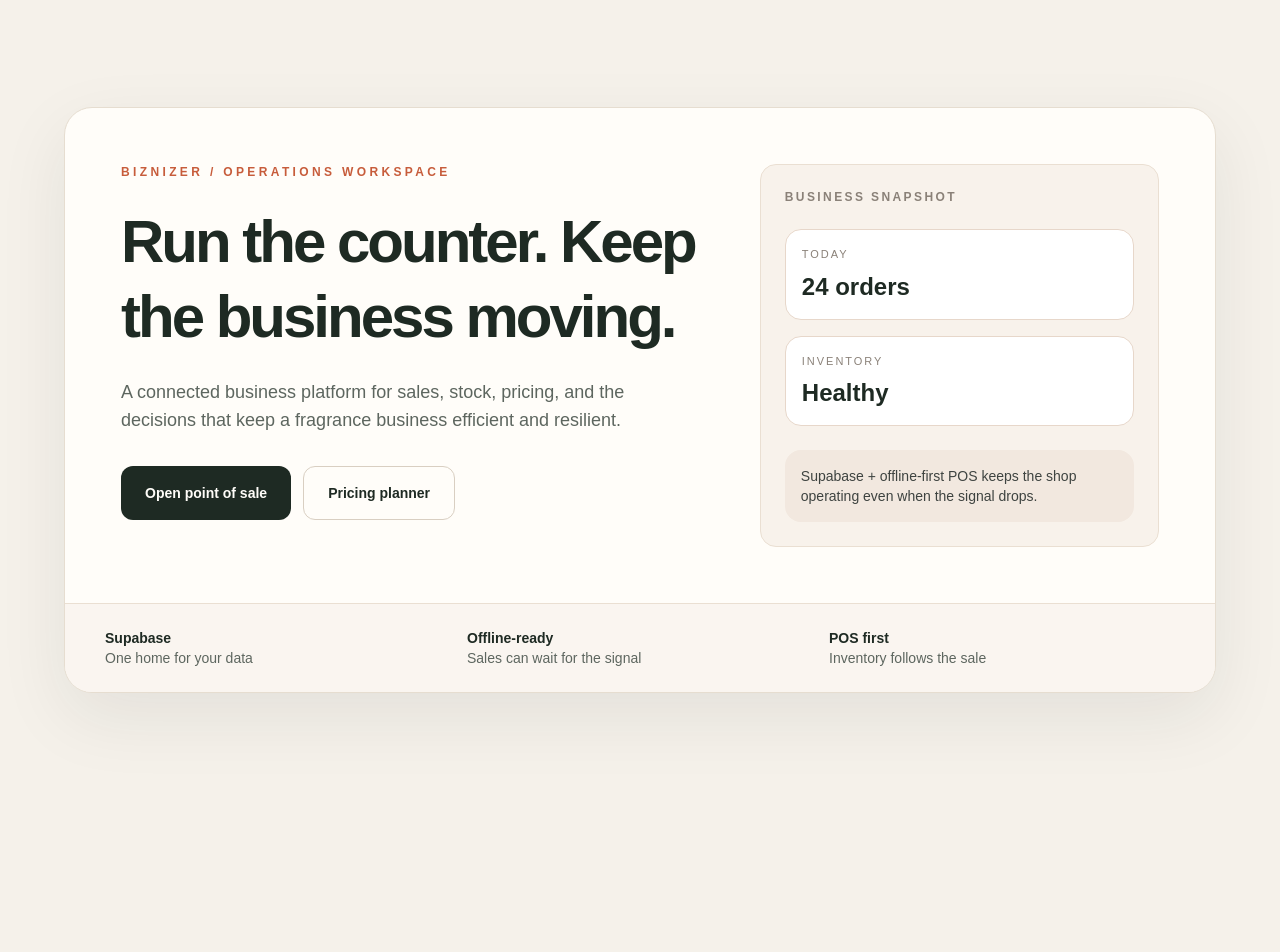
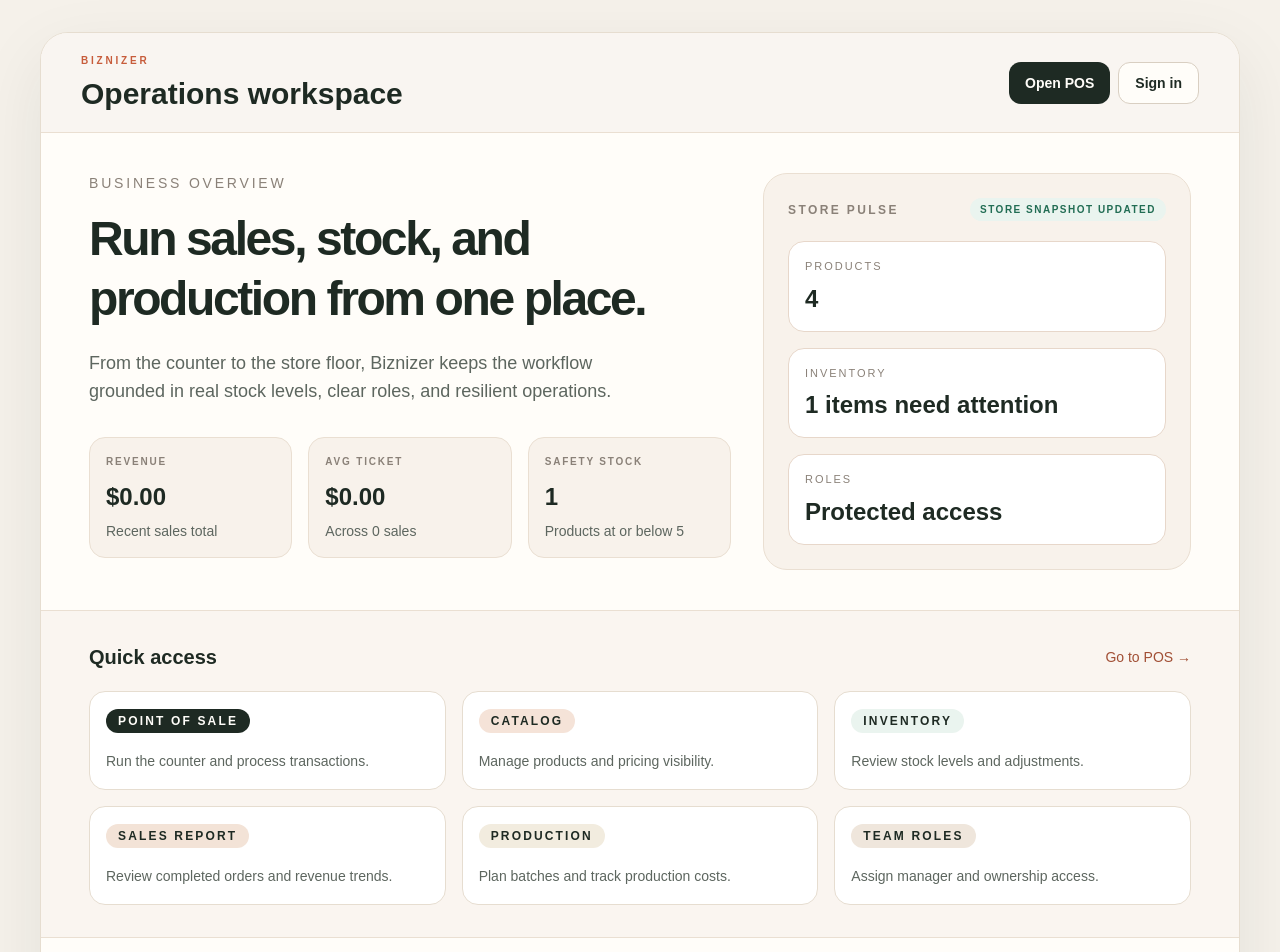
Before and after one commit to achkelvin/biznizer, a Next.js app: page / in a window 1280 px wide. Shown: the top 952 px of the page. Before the commit the page ends 800 px from the top, so only its background shows below. Built offline with nearby package versions, Linux system fonts and the light colour scheme; no server answers.

Commit message:
feat: enhance inventory and dashboard pages with improved layout and styling; add recent sales and store data summary

```diff
--- a/src/app/inventory/page.tsx
+++ b/src/app/inventory/page.tsx
@@ -74,31 +74,105 @@
           </>
         }
       />
-      <div className="mx-auto grid max-w-7xl gap-6 p-6 sm:p-10 lg:grid-cols-[1fr_360px]">
-        <section>
-          <div className="mb-6 flex items-end justify-between"><div><p className="text-sm text-[#69736b]">Current stock</p><h2 className="mt-1 text-3xl font-semibold tracking-tight">Inventory overview</h2></div><span className="text-sm text-[#69736b]">{status}</span></div>
-          <div className="mb-5 border border-[#d8d4ca] bg-[#fffdf8] p-4 text-sm text-[#69736b]">Low stock alert: {lowStock.length} product(s) at 5 or below.</div>
-          <div className="overflow-hidden border border-[#d8d4ca] bg-[#fffdf8]">
-            <div className="grid grid-cols-[1fr_100px_120px] border-b border-[#d8d4ca] px-5 py-3 text-xs font-bold uppercase tracking-[0.14em] text-[#69736b]"><span>Product</span><span>Stock</span><span className="text-right">Status</span></div>
-            {products.length === 0 ? <p className="p-8 text-sm text-[#69736b]">No products in inventory yet.</p> : products.map((product) => <div className="grid grid-cols-[1fr_100px_120px] items-center border-b border-[#eee9df] px-5 py-4 last:border-0" key={product.id}><div><p className="font-semibold">{product.name}</p></div><span className="text-sm text-[#69736b]">{product.stock}</span><span className={`text-right text-sm font-semibold ${product.stock <= 5 ? "text-[#c75c3b]" : "text-[#3d7457]"}`}>{product.stock <= 5 ? "Low" : "Healthy"}</span></div>)}
+
+      <div className="mx-auto grid max-w-7xl gap-6 p-6 sm:p-10 lg:grid-cols-[1.2fr_360px]">
+        <section className="surface p-5 sm:p-6">
+          <div className="mb-5 flex items-end justify-between gap-4">
+            <div>
+              <p className="text-sm text-[#5d665f]">Current stock</p>
+              <h2 className="mt-1 text-3xl font-semibold tracking-tight text-[#1e2a23]">Inventory overview</h2>
+            </div>
+            <span className="rounded-full bg-[#f5e3d8] px-2.5 py-1 text-xs font-medium text-[#a14f35]">{status}</span>
           </div>
-          <div className="mt-8 border border-[#d8d4ca] bg-[#fffdf8] p-6">
-            <h3 className="text-xl font-semibold">Recent inventory movements</h3>
+
+          <div className="mb-5 rounded-2xl border border-[#eadfd2] bg-[#f8f2eb] p-4 text-sm text-[#5d665f]">
+            Low stock alert: <span className="font-semibold text-[#a14f35]">{lowStock.length} product(s)</span> at 5 or below.
+          </div>
+
+          <div className="overflow-hidden rounded-2xl border border-[#e6ddd0] bg-[#fffdf9]">
+            <div className="grid grid-cols-[1fr_100px_120px] border-b border-[#e6ddd0] bg-[#faf5f0] px-5 py-3 text-[11px] font-bold uppercase tracking-[0.18em] text-[#5d665f]">
+              <span>Product</span>
+              <span>Stock</span>
+              <span className="text-right">Status</span>
+            </div>
+
+            {products.length === 0 ? (
+              <p className="p-8 text-sm text-[#5d665f]">No products in inventory yet.</p>
+            ) : (
+              products.map((product) => (
+                <div className="grid grid-cols-[1fr_100px_120px] items-center border-b border-[#efe8e1] px-5 py-4 last:border-0" key={product.id}>
+                  <div>
+                    <p className="font-semibold text-[#1e2a23]">{product.name}</p>
+                  </div>
+                  <span className="text-sm text-[#5d665f]">{product.stock}</span>
+                  <span className={`text-right text-sm font-semibold ${product.stock <= 5 ? "text-[#c75c3b]" : "text-[#226d54]"}`}>
+                    {product.stock <= 5 ? "Low" : "Healthy"}
+                  </span>
+                </div>
+              ))
+            )}
+          </div>
+
+          <div className="mt-8 rounded-2xl border border-[#e6ddd0] bg-[#fffdf9] p-5 sm:p-6">
+            <h3 className="text-xl font-semibold text-[#1e2a23]">Recent inventory movements</h3>
             <div className="mt-4 space-y-3">
-              {movements.length === 0 ? <p className="text-sm text-[#69736b]">No adjustments recorded yet.</p> : movements.map((movement) => <div className="flex items-center justify-between gap-4 border-b border-[#eee9df] pb-3 last:border-0" key={movement.id}><div><p className="font-semibold">{movement.productName}</p><p className="text-xs text-[#69736b]">{movement.reason}{movement.reference ? ` · ${movement.reference}` : ""}</p></div><div className="text-right"><p className={`font-semibold ${movement.quantityDelta > 0 ? "text-[#3d7457]" : "text-[#c75c3b]"}`}>{movement.quantityDelta > 0 ? "+" : ""}{movement.quantityDelta}</p><p className="text-xs text-[#69736b]">{new Date(movement.createdAt).toLocaleString()}</p></div></div>)}
+              {movements.length === 0 ? (
+                <p className="text-sm text-[#5d665f]">No adjustments recorded yet.</p>
+              ) : (
+                movements.map((movement) => (
+                  <div className="flex items-center justify-between gap-4 border-b border-[#efe8e1] pb-3 last:border-0" key={movement.id}>
+                    <div>
+                      <p className="font-semibold text-[#1e2a23]">{movement.productName}</p>
+                      <p className="text-xs text-[#5d665f]">{movement.reason}{movement.reference ? ` · ${movement.reference}` : ""}</p>
+                    </div>
+                    <div className="text-right">
+                      <p className={`font-semibold ${movement.quantityDelta > 0 ? "text-[#226d54]" : "text-[#c75c3b]"}`}>
+                        {movement.quantityDelta > 0 ? "+" : ""}{movement.quantityDelta}
+                      </p>
+                      <p className="text-xs text-[#5d665f]">{new Date(movement.createdAt).toLocaleString()}</p>
+                    </div>
+                  </div>
+                ))
+              )}
             </div>
           </div>
         </section>
 
-        <aside className="h-fit border border-[#d8d4ca] bg-[#fffdf8] p-6 lg:sticky lg:top-6">
-          <h2 className="text-xl font-semibold">Adjust stock</h2>
-          <p className="mt-2 text-sm leading-6 text-[#69736b]">Use this for production receipts, returns, damage write-offs, and manual reconciliations.</p>
+        <aside className="surface h-fit p-5 sm:p-6 lg:sticky lg:top-6">
+          <h2 className="text-xl font-semibold text-[#1e2a23]">Adjust stock</h2>
+          <p className="mt-2 text-sm leading-6 text-[#5d665f]">Use this for production receipts, returns, damage write-offs, and manual reconciliations.</p>
+
           <form className="mt-6 space-y-4" onSubmit={(event) => void handleAdjust(event)}>
-            <label className="block text-sm font-semibold">Product<select className="mt-2 w-full border border-[#d8d4ca] bg-[#f4f1ea] px-3 py-3 text-sm outline-none focus:border-[#c75c3b]" value={form.productId} onChange={(event) => setForm({ ...form, productId: event.target.value })}><option value="">Select product</option>{products.map((product) => <option key={product.id} value={product.id}>{product.name}</option>)}</select></label>
-            <label className="block text-sm font-semibold">Quantity change<input className="mt-2 w-full border border-[#d8d4ca] bg-[#f4f1ea] px-3 py-3 text-sm outline-none focus:border-[#c75c3b]" placeholder="e.g. 25 or -5" type="number" value={form.quantityDelta} onChange={(event) => setForm({ ...form, quantityDelta: event.target.value })} /></label>
-            <label className="block text-sm font-semibold">Reason<select className="mt-2 w-full border border-[#d8d4ca] bg-[#f4f1ea] px-3 py-3 text-sm outline-none focus:border-[#c75c3b]" value={form.reason} onChange={(event) => setForm({ ...form, reason: event.target.value })}><option value="manual_adjustment">Manual adjustment</option><option value="production_receipt">Production receipt</option><option value="damaged_goods">Damaged goods</option><option value="return_to_stock">Return to stock</option><option value="stock_take">Stock take</option></select></label>
-            <label className="block text-sm font-semibold">Reference<textarea className="mt-2 min-h-24 w-full resize-none border border-[#d8d4ca] bg-[#f4f1ea] px-3 py-3 text-sm outline-none focus:border-[#c75c3b]" value={form.reference} onChange={(event) => setForm({ ...form, reference: event.target.value })} /></label>
-            <button className="w-full bg-[#1d2a24] px-5 py-4 text-sm font-bold text-[#fffdf8] transition hover:bg-[#c75c3b] disabled:cursor-not-allowed disabled:bg-[#b5b8b2]" type="submit">Apply adjustment</button>
+            <label className="block text-sm font-semibold text-[#2a352f]">
+              Product
+              <select className="input-field" value={form.productId} onChange={(event) => setForm({ ...form, productId: event.target.value })}>
+                <option value="">Select product</option>
+                {products.map((product) => <option key={product.id} value={product.id}>{product.name}</option>)}
+              </select>
+            </label>
+
+            <label className="block text-sm font-semibold text-[#2a352f]">
+              Quantity change
+              <input className="input-field" placeholder="e.g. 25 or -5" type="number" value={form.quantityDelta} onChange={(event) => setForm({ ...form, quantityDelta: event.target.value })} />
+            </label>
+
+            <label className="block text-sm font-semibold text-[#2a352f]">
+              Reason
+              <select className="input-field" value={form.reason} onChange={(event) => setForm({ ...form, reason: event.target.value })}>
+                <option value="manual_adjustment">Manual adjustment</option>
+                <option value="production_receipt">Production receipt</option>
+                <option value="damaged_goods">Damaged goods</option>
+                <option value="return_to_stock">Return to stock</option>
+                <option value="stock_take">Stock take</option>
+              </select>
+            </label>
+
+            <label className="block text-sm font-semibold text-[#2a352f]">
+              Reference
+              <textarea className="input-field min-h-24 resize-none" value={form.reference} onChange={(event) => setForm({ ...form, reference: event.target.value })} />
+            </label>
+
+            <button className="primary-btn mt-2 w-full py-4" type="submit">Apply adjustment</button>
           </form>
         </aside>
       </div>
--- a/src/app/page.tsx
+++ b/src/app/page.tsx
@@ -1,46 +1,169 @@
+"use client";
+
 import Link from "next/link";
+import { useEffect, useMemo, useState } from "react";
+
+import { refreshCatalog } from "@/lib/catalog/repository";
+import { getRecentSales, type SaleRecord } from "@/lib/sales/history";
+
+const quickActions = [
+  { title: "Point of sale", description: "Run the counter and process transactions.", href: "/pos", accent: "bg-[#1e2a23] text-[#fffdf9]" },
+  { title: "Catalog", description: "Manage products and pricing visibility.", href: "/catalog", accent: "bg-[#f5e3d8] text-[#1e2a23]" },
+  { title: "Inventory", description: "Review stock levels and adjustments.", href: "/inventory", accent: "bg-[#eaf4ef] text-[#1e2a23]" },
+  { title: "Sales report", description: "Review completed orders and revenue trends.", href: "/sales", accent: "bg-[#f3e3d7] text-[#1e2a23]" },
+  { title: "Production", description: "Plan batches and track production costs.", href: "/production", accent: "bg-[#f2ecdf] text-[#1e2a23]" },
+  { title: "Team roles", description: "Assign manager and ownership access.", href: "/team", accent: "bg-[#efe6dc] text-[#1e2a23]" },
+];
+
+function formatMoney(value: number) {
+  return new Intl.NumberFormat("en-US", { style: "currency", currency: "USD" }).format(value);
+}
 
 export default function Home() {
+  const [recentSales, setRecentSales] = useState<SaleRecord[]>([]);
+  const [productCount, setProductCount] = useState(0);
+  const [lowStockCount, setLowStockCount] = useState(0);
+  const [status, setStatus] = useState("Loading store data...");
+
+  useEffect(() => {
+    let active = true;
+
+    async function loadDashboard() {
+      try {
+        const [sales, catalog] = await Promise.all([getRecentSales(), refreshCatalog()]);
+        if (!active) return;
+
+        const lowStock = catalog.filter((product) => product.stock <= 5).length;
+
+        setRecentSales(sales.slice(0, 5));
+        setProductCount(catalog.length);
+        setLowStockCount(lowStock);
+        setStatus("Store snapshot updated");
+      } catch (error) {
+        setStatus(error instanceof Error ? error.message : "Could not load store data.");
+      }
+    }
+
+    void loadDashboard();
+    return () => { active = false; };
+  }, []);
+
+  const revenue = useMemo(() => recentSales.reduce((sum, sale) => sum + sale.total, 0), [recentSales]);
+  const averageTicket = recentSales.length > 0 ? revenue / recentSales.length : 0;
+
   return (
-    <main className="flex min-h-full flex-1 items-center justify-center px-6 py-12 sm:px-8">
-      <section className="w-full max-w-6xl overflow-hidden rounded-[28px] border border-[#e6ddd0] bg-[#fffdf9] shadow-[0_24px_70px_rgba(30,42,35,0.08)]">
-        <div className="grid gap-10 px-6 py-8 sm:px-10 sm:py-12 lg:grid-cols-[1.2fr_0.8fr] lg:px-14 lg:py-14">
-          <div>
-            <p className="mb-6 text-xs font-bold uppercase tracking-[0.28em] text-[#c75c3b]">Biznizer / operations workspace</p>
-            <h1 className="max-w-xl text-4xl font-semibold leading-tight tracking-[-0.05em] text-[#1e2a23] sm:text-6xl">Run the counter. Keep the business moving.</h1>
-            <p className="mt-6 max-w-xl text-base leading-7 text-[#5d665f] sm:text-lg">
-              A connected business platform for sales, stock, pricing, and the decisions that keep a fragrance business efficient and resilient.
-            </p>
-            <div className="mt-8 flex flex-wrap gap-3">
-              <Link className="primary-btn px-6 py-4" href="/pos">Open point of sale</Link>
-              <Link className="secondary-btn px-6 py-4" href="/pricing">Pricing planner</Link>
+    <main className="min-h-full flex-1 bg-[#f5f1ea] px-6 py-8 sm:px-8 lg:px-10">
+      <section className="mx-auto w-full max-w-7xl overflow-hidden rounded-[28px] border border-[#e6ddd0] bg-[#fffdf9] shadow-[0_24px_70px_rgba(30,42,35,0.08)]">
+        <div className="border-b border-[#eadfd2] bg-[#f9f5f1] px-6 py-5 sm:px-10">
+          <div className="flex flex-col gap-4 sm:flex-row sm:items-center sm:justify-between">
+            <div>
+              <p className="text-[10px] font-bold uppercase tracking-[0.28em] text-[#c75c3b]">Biznizer</p>
+              <h1 className="mt-2 text-2xl font-semibold text-[#1e2a23] sm:text-3xl">Operations workspace</h1>
             </div>
-          </div>
-
-          <div className="surface-soft flex flex-col justify-between p-5 sm:p-6">
-            <div>
-              <p className="text-xs font-bold uppercase tracking-[0.2em] text-[#8a8178]">Business snapshot</p>
-              <div className="mt-6 space-y-4">
-                <div className="rounded-2xl border border-[#e7d7ca] bg-white p-4">
-                  <p className="text-[11px] uppercase tracking-[0.18em] text-[#8a8178]">Today</p>
-                  <p className="mt-2 text-2xl font-semibold text-[#1e2a23]">24 orders</p>
-                </div>
-                <div className="rounded-2xl border border-[#e7d7ca] bg-white p-4">
-                  <p className="text-[11px] uppercase tracking-[0.18em] text-[#8a8178]">Inventory</p>
-                  <p className="mt-2 text-2xl font-semibold text-[#1e2a23]">Healthy</p>
-                </div>
-              </div>
-            </div>
-            <div className="mt-6 rounded-2xl bg-[#f2e8df] p-4 text-sm text-[#3e4340]">
-              Supabase + offline-first POS keeps the shop operating even when the signal drops.
+            <div className="flex flex-wrap gap-2">
+              <Link className="primary-btn px-4 py-2.5" href="/pos">Open POS</Link>
+              <Link className="secondary-btn px-4 py-2.5" href="/login">Sign in</Link>
             </div>
           </div>
         </div>
 
-        <div className="grid gap-4 border-t border-[#eadfd2] bg-[#faf5f0] px-6 py-6 text-sm text-[#5d665f] sm:grid-cols-3 sm:px-10">
-          <div><strong className="text-[#1e2a23]">Supabase</strong><br />One home for your data</div>
-          <div><strong className="text-[#1e2a23]">Offline-ready</strong><br />Sales can wait for the signal</div>
-          <div><strong className="text-[#1e2a23]">POS first</strong><br />Inventory follows the sale</div>
+        <div className="grid gap-8 px-6 py-8 sm:px-10 lg:grid-cols-[1.2fr_0.8fr] lg:px-12 lg:py-10">
+          <div>
+            <p className="text-sm font-medium uppercase tracking-[0.2em] text-[#8a8178]">Business overview</p>
+            <h2 className="mt-4 max-w-xl text-4xl font-semibold leading-tight tracking-[-0.05em] text-[#1e2a23] sm:text-5xl">
+              Run sales, stock, and production from one place.
+            </h2>
+            <p className="mt-5 max-w-xl text-base leading-7 text-[#5d665f] sm:text-lg">
+              From the counter to the store floor, Biznizer keeps the workflow grounded in real stock levels, clear roles, and resilient operations.
+            </p>
+
+            <div className="mt-8 grid gap-4 sm:grid-cols-3">
+              <div className="rounded-2xl border border-[#eadfd2] bg-[#f8f2eb] p-4">
+                <p className="text-[10px] font-bold uppercase tracking-[0.18em] text-[#8a8178]">Revenue</p>
+                <p className="mt-3 text-2xl font-semibold text-[#1e2a23]">{formatMoney(revenue)}</p>
+                <p className="mt-2 text-sm text-[#5d665f]">Recent sales total</p>
+              </div>
+              <div className="rounded-2xl border border-[#eadfd2] bg-[#f8f2eb] p-4">
+                <p className="text-[10px] font-bold uppercase tracking-[0.18em] text-[#8a8178]">Avg ticket</p>
+                <p className="mt-3 text-2xl font-semibold text-[#1e2a23]">{formatMoney(averageTicket)}</p>
+                <p className="mt-2 text-sm text-[#5d665f]">Across {recentSales.length} sales</p>
+              </div>
+              <div className="rounded-2xl border border-[#eadfd2] bg-[#f8f2eb] p-4">
+                <p className="text-[10px] font-bold uppercase tracking-[0.18em] text-[#8a8178]">Safety stock</p>
+                <p className="mt-3 text-2xl font-semibold text-[#1e2a23]">{lowStockCount}</p>
+                <p className="mt-2 text-sm text-[#5d665f]">Products at or below 5</p>
+              </div>
+            </div>
+          </div>
+
+          <div className="rounded-[24px] border border-[#eadfd2] bg-[#f8f2eb] p-5 sm:p-6">
+            <div className="flex items-center justify-between gap-4">
+              <p className="text-xs font-bold uppercase tracking-[0.2em] text-[#8a8178]">Store pulse</p>
+              <span className="rounded-full bg-[#eaf4ef] px-2.5 py-1 text-[10px] font-semibold uppercase tracking-[0.15em] text-[#226d54]">{status}</span>
+            </div>
+            <div className="mt-5 space-y-4">
+              <div className="rounded-2xl border border-[#e7d7ca] bg-white p-4">
+                <p className="text-[11px] uppercase tracking-[0.18em] text-[#8a8178]">Products</p>
+                <p className="mt-2 text-2xl font-semibold text-[#1e2a23]">{productCount}</p>
+              </div>
+              <div className="rounded-2xl border border-[#e7d7ca] bg-white p-4">
+                <p className="text-[11px] uppercase tracking-[0.18em] text-[#8a8178]">Inventory</p>
+                <p className="mt-2 text-2xl font-semibold text-[#1e2a23]">{lowStockCount === 0 ? "Healthy" : `${lowStockCount} items need attention`}</p>
+              </div>
+              <div className="rounded-2xl border border-[#e7d7ca] bg-white p-4">
+                <p className="text-[11px] uppercase tracking-[0.18em] text-[#8a8178]">Roles</p>
+                <p className="mt-2 text-2xl font-semibold text-[#1e2a23]">Protected access</p>
+              </div>
+            </div>
+          </div>
+        </div>
+
+        <div className="border-t border-[#eadfd2] bg-[#faf5f0] px-6 py-8 sm:px-10 lg:px-12">
+          <div className="mb-5 flex items-center justify-between gap-4">
+            <h3 className="text-xl font-semibold text-[#1e2a23]">Quick access</h3>
+            <Link className="text-sm font-medium text-[#a14f35] hover:text-[#1e2a23]" href="/pos">Go to POS →</Link>
+          </div>
+
+          <div className="grid gap-4 md:grid-cols-2 xl:grid-cols-3">
+            {quickActions.map((action) => (
+              <Link className="block rounded-2xl border border-[#e6ddd0] bg-white p-4 transition hover:-translate-y-0.5 hover:border-[#c75c3b]" href={action.href} key={action.title}>
+                <div className={`inline-flex rounded-full px-3 py-1 text-xs font-bold uppercase tracking-[0.18em] ${action.accent}`}>
+                  {action.title}
+                </div>
+                <p className="mt-4 text-sm leading-6 text-[#5d665f]">{action.description}</p>
+              </Link>
+            ))}
+          </div>
+        </div>
+
+        <div className="border-t border-[#eadfd2] bg-[#fffdf9] px-6 py-8 sm:px-10 lg:px-12">
+          <div className="mb-5 flex items-center justify-between gap-4">
+            <h3 className="text-xl font-semibold text-[#1e2a23]">Recent sales</h3>
+            <Link className="text-sm font-medium text-[#a14f35] hover:text-[#1e2a23]" href="/sales">View all</Link>
+          </div>
+
+          <div className="overflow-hidden rounded-2xl border border-[#e6ddd0] bg-[#fffdf9]">
+            <div className="grid grid-cols-[1fr_120px_90px] border-b border-[#e6ddd0] bg-[#faf5f0] px-5 py-3 text-[11px] font-bold uppercase tracking-[0.18em] text-[#5d665f]">
+              <span>Receipt</span>
+              <span>Method</span>
+              <span className="text-right">Total</span>
+            </div>
+
+            {recentSales.length === 0 ? (
+              <p className="p-6 text-sm text-[#5d665f]">No sales tied to this store yet.</p>
+            ) : (
+              recentSales.map((sale) => (
+                <Link className="grid grid-cols-[1fr_120px_90px] items-center border-b border-[#efe8e1] px-5 py-4 last:border-0 hover:bg-[#f7f1ea]" href={`/sales/${sale.id}`} key={sale.id}>
+                  <div>
+                    <p className="font-mono text-xs text-[#5d665f]">{sale.id}</p>
+                    <p className="mt-1 text-sm text-[#1e2a23]">{new Date(sale.createdAt).toLocaleDateString()}</p>
+                  </div>
+                  <span className="text-sm capitalize text-[#5d665f]">{sale.paymentMethod}</span>
+                  <span className="text-right font-semibold text-[#1e2a23]">{formatMoney(sale.total)}</span>
+                </Link>
+              ))
+            )}
+          </div>
         </div>
       </section>
     </main>
```
